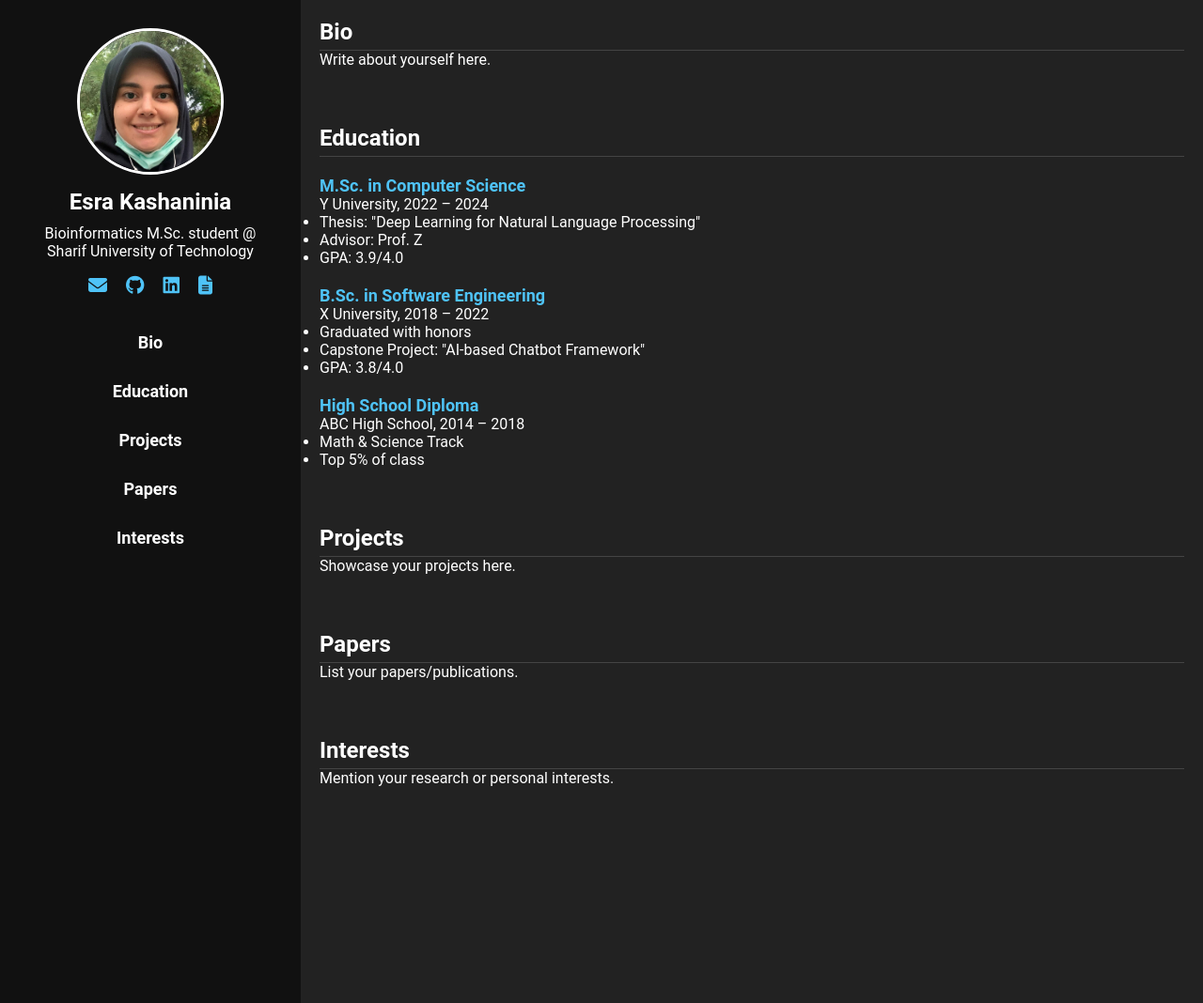
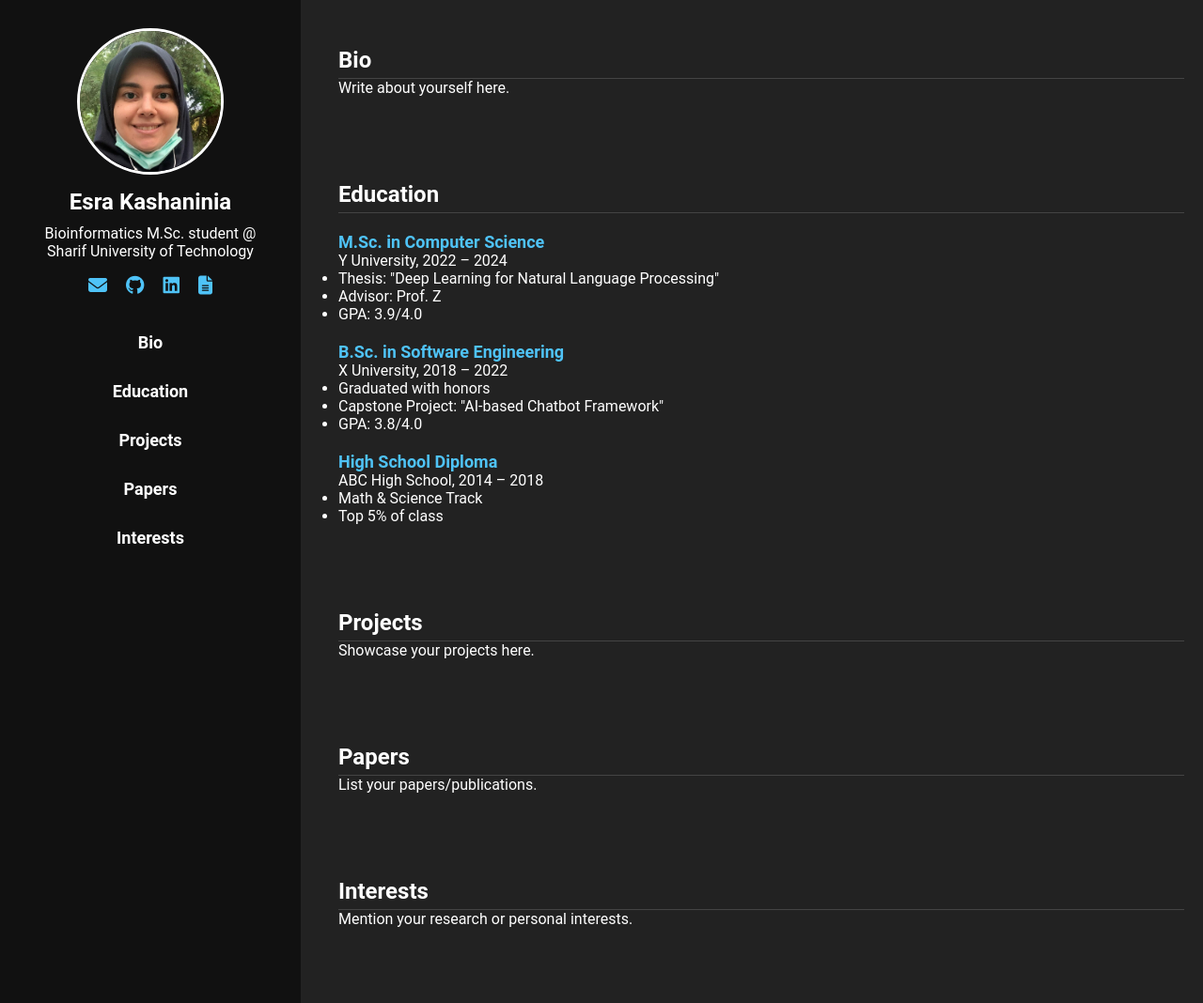
Before and after one commit to Esra-K/Esra-K.github.io, a Jekyll site: the page built from index.md, in a window 1280 px wide and 1068 px high. Shown: the whole window at 94% size. Built offline with Jekyll 4.4.1, drawn with Linux system fonts in a browser that asks for light colours.

```diff
--- a/assets/css/style.css
+++ b/assets/css/style.css
@@ -134,6 +134,8 @@
 
 section {
   margin-bottom: 60px;
+  padding-left: 20px;
+  padding-top: 30px;
 }
 
 section h2 {
```
